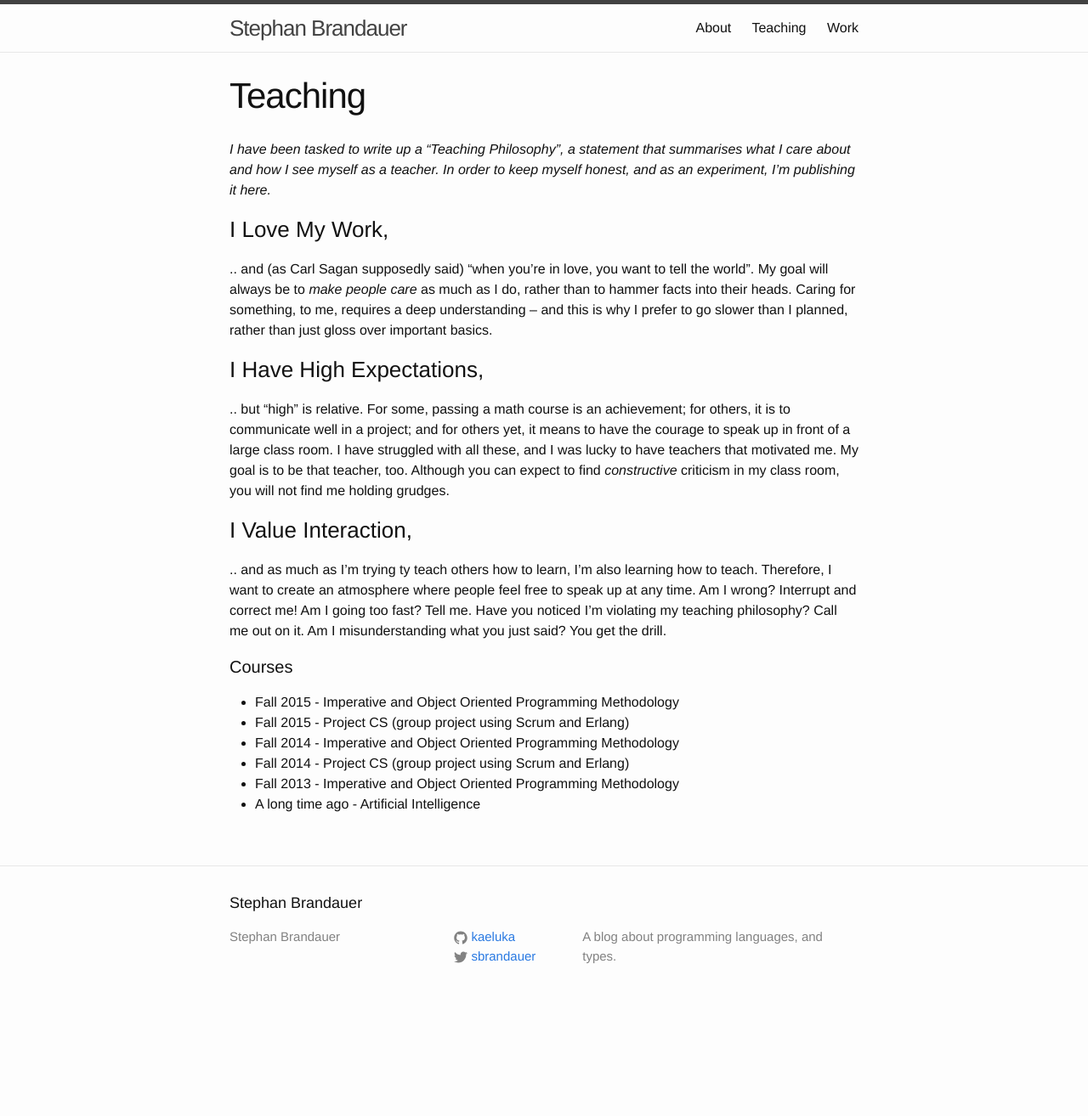
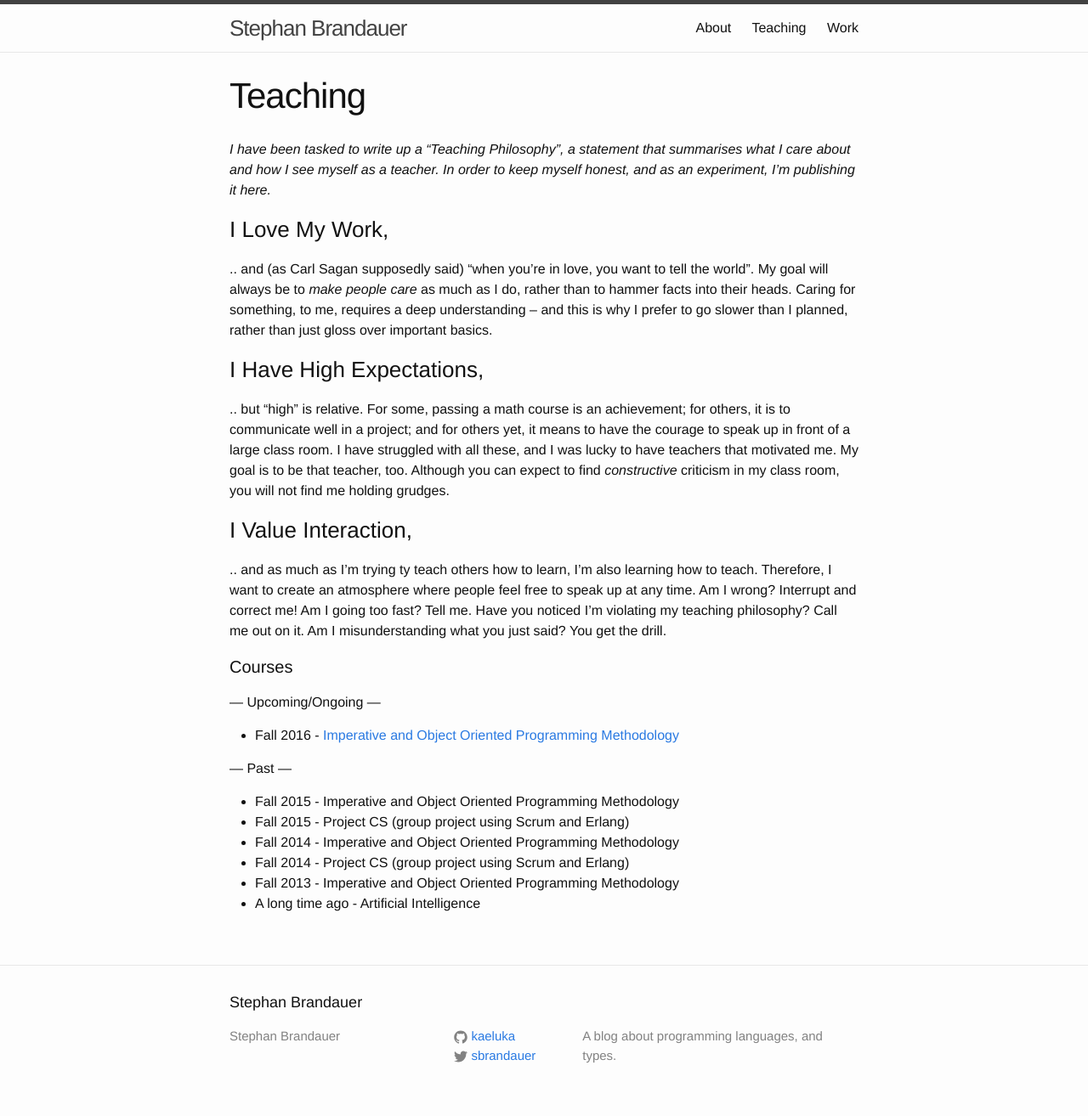
Before and after one commit to kaeluka/kaeluka.github.io, a Jekyll site: the page built from teaching.md, in a window 1280 px wide. Shown: the whole page at 85% size. Built offline with Jekyll 4.4.1, drawn with Linux system fonts in a browser that asks for light colours; before the commit the page ends 1197 px from its top, so only the background shows below that.

Commit message:
teaching: past/future

```diff
--- a/teaching.md
+++ b/teaching.md
@@ -39,6 +39,12 @@ misunderstanding what you just said? You get the drill.
 
 #### Courses
 
+--- Upcoming/Ongoing ---
+
+* Fall 2016 - <a href="http://wrigstad.com/ioopm" target="_blank">Imperative and Object Oriented Programming Methodology</a>
+
+--- Past ---
+
 * Fall 2015 - Imperative and Object Oriented Programming Methodology
 * Fall 2015 - Project CS (group project using Scrum and Erlang)
 * Fall 2014 - Imperative and Object Oriented Programming Methodology
```
